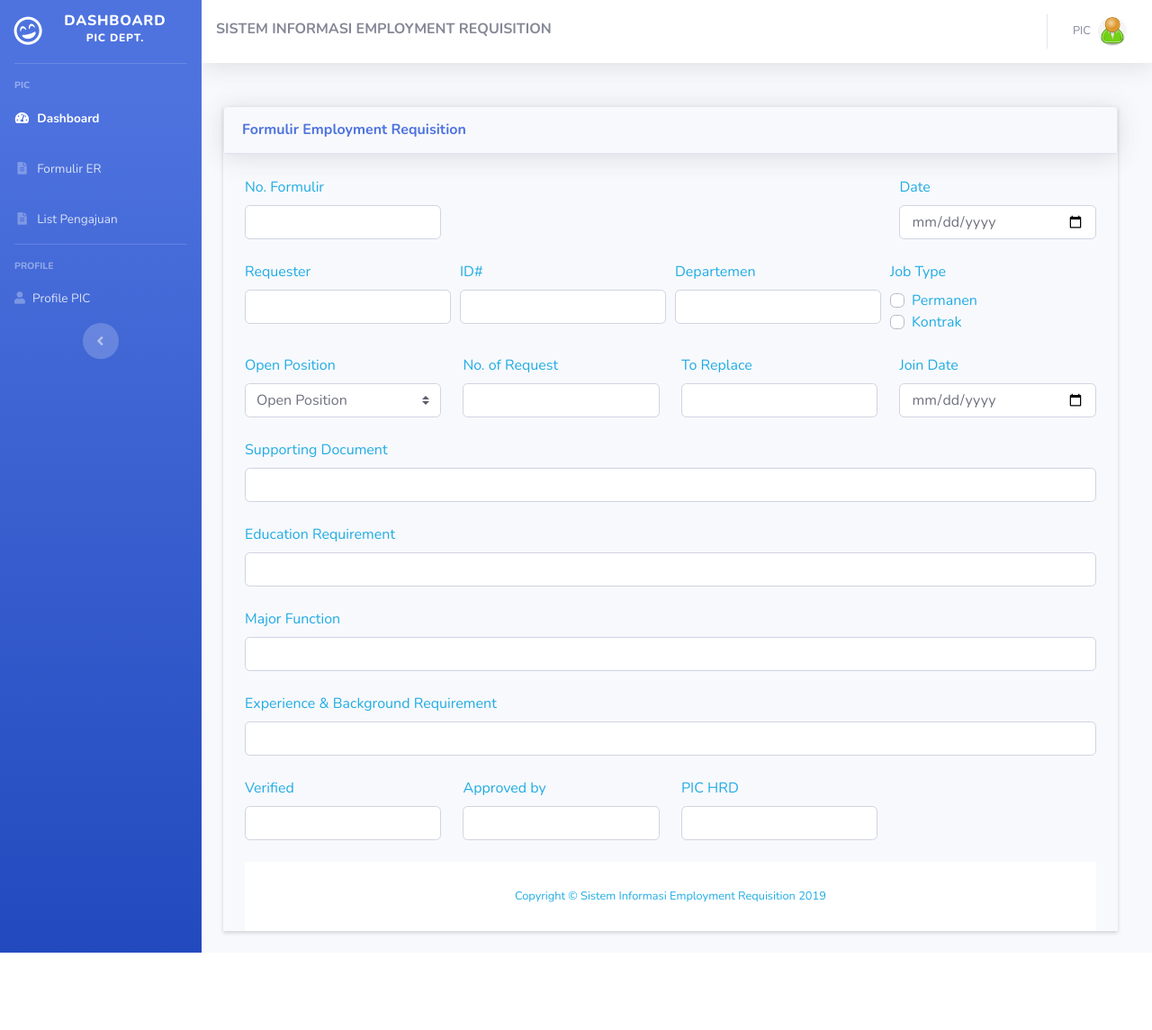
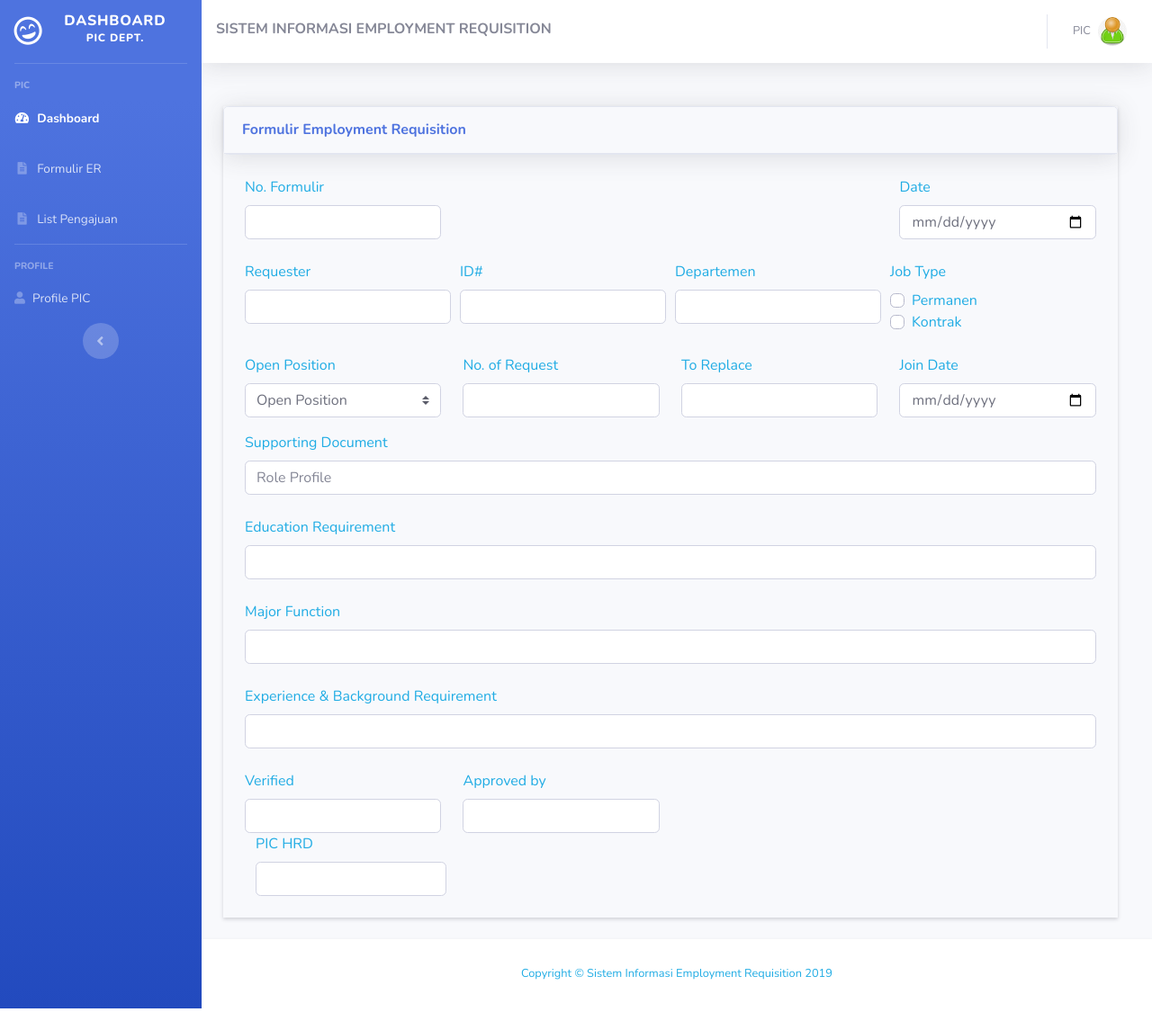
Before and after one commit to alan96320/Employment-Requisition, a PHP site: page /pic/formER.php in a window 1280 px wide. Shown: the whole page at 90% size. Before the commit the page ends 1059 px from the top, so only its background shows below. Run offline with PHP 8.4, Linux system fonts and the light colour scheme; the visitor is signed in with stand-in values (Sample User, id 1); data comes from the database, SQL or seed files in the repository.

Commit message:
Update formER.php
Update formER.php

```diff
--- a/pic/formER.php
+++ b/pic/formER.php
@@ -77,7 +77,7 @@ $rows = $stm->fetchAll(PDO::FETCH_ASSOC);
   </div>
 
 <!-- Page container Formulir ER -->
-<div class="container">
+<div class="container-fluid">
   <div class="row justify-content-between">
     <div class="col-3">
       <div class="form">
@@ -119,7 +119,7 @@ $rows = $stm->fetchAll(PDO::FETCH_ASSOC);
 </br>
   <div class="row">
     <div class="col-3">
-      <div class="form">
+      <div class="form-group">
         <label>Open Position</label>
           <select class="custom-select">
             <option selected>Open Position</option>
@@ -138,7 +138,7 @@ $rows = $stm->fetchAll(PDO::FETCH_ASSOC);
      <div class="col-3">
       <div class="form">
         <label>To Replace</label>
-          <input type="text" name="id_karyawan" class="form-control" required>
+          <input type="text" name="id_karyawan" class="form-control" aria-describedby="addon-wrapping" required>
       </div>
     </div>
     <div class="col-3">
@@ -148,20 +148,20 @@ $rows = $stm->fetchAll(PDO::FETCH_ASSOC);
       </div>
     </div>
   </div>
-</br>
+
   <div class="row">
     <div class="col">
       <label>Supporting Document</label>
-      <input type="text" name="id_karyawan" class="form-control" required>
+      <input type="text" name="id_karyawan" placeholder="Role Profile" class="input form-control" required>
     </div>
   </div>
 </br>
 
-  <div class="row">
+<div class="row">
   <div class="col">
     <div class="form">
       <label>Education Requirement</label>
-      <input type="" name="id_karyawan" class="form-control" required>
+      <input type="text" name="id_karyawan" class="form-control" required>
   </div>
 </br>
 
@@ -190,14 +190,14 @@ $rows = $stm->fetchAll(PDO::FETCH_ASSOC);
       </div>
 
       <div class="col-3">
-        <div class="form">
+        <!-- <div class="form"> -->
           <label>Approved  by</label>
             <input type="number" name="id_karyawan" class="form-control" required>
         </div>
       </div>
 
       <div class="col-3">
-        <div class="form">
+        <!-- <div class="form"> -->
           <label>PIC HRD</label>
             <input type="number" name="id_karyawan" class="form-control" required>
         </div>
@@ -205,14 +205,13 @@ $rows = $stm->fetchAll(PDO::FETCH_ASSOC);
   </div>
 </br>
 
-
-
+          </div>
+          </div>
+        </div>
       </div>
-      </div>
-     </div>
     </div>
-   </div>
-  </form>
+   </form>
+  </div>
 </div>
 
 <!--   Footer -->
```
